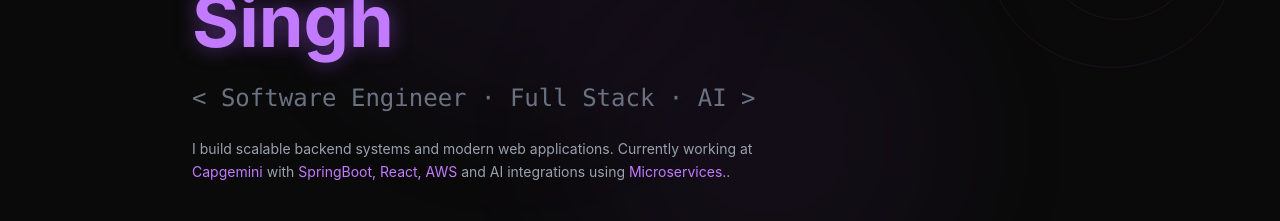
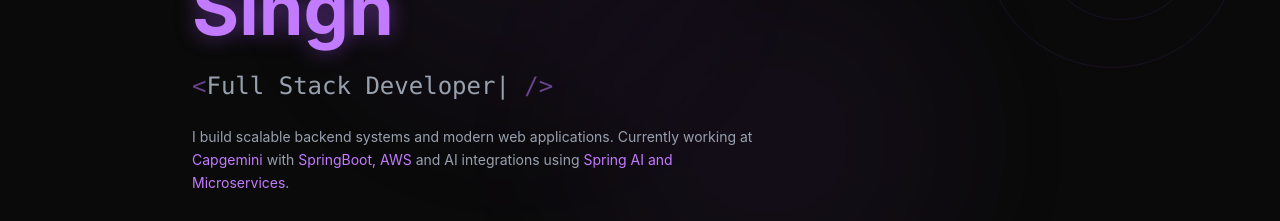
Before and after one commit to zoomgy/portfolio-frontend, a React (Vite) app: page / in a window 1280 px wide. Shown: the part 268-489 px from the top of the page. Built offline with nearby package versions, Linux system fonts and the light colour scheme; no server answers.

Commit message:
Updated Functionality

```diff
--- a/package.json
+++ b/package.json
@@ -16,8 +16,10 @@
     "lucide-react": "^1.14.0",
     "react": "^19.2.5",
     "react-dom": "^19.2.5",
+    "react-ga4": "^3.0.1",
     "react-router-dom": "^7.15.0",
     "react-scroll": "^1.9.3",
+    "react-type-animation": "^3.2.0",
     "tailwindcss": "^4.2.4"
   },
   "devDependencies": {
--- a/src/App.jsx
+++ b/src/App.jsx
@@ -9,8 +9,14 @@
 import Login from './admin/Login'
 import Dashboard from './admin/Dashboard'
 import ProtectedRoute from './admin/ProtectedRoute'
+import { useEffect } from 'react'
+import { initGA,trackPageView } from './analytics'
 
 function Portfolio() {
+    useEffect(() => {
+    initGA()
+    trackPageView(window.location.pathname)
+    }, [])
   return (
     <main className="bg-[#0a0a0a] text-white min-h-screen relative overflow-hidden">
       <div className="fixed top-0 left-1/4 w-96 h-96 bg-purple-500/5 rounded-full blur-3xl pointer-events-none" />
--- /dev/null
+++ b/src/analytics.js
@@ -0,0 +1,9 @@
+import ReactGA from 'react-ga4'
+
+export const initGA = () => {
+  ReactGA.initialize('G-G77DNBHF5F') // replace with your ID
+}
+
+export const trackPageView = (path) => {
+  ReactGA.send({ hitType: 'pageview', page: path })
+}
--- a/src/components/Hero.jsx
+++ b/src/components/Hero.jsx
@@ -1,13 +1,11 @@
 import { motion } from 'framer-motion'
 import { Link } from 'react-scroll'
-
-const roles = ['Software Engineer', 'Full Stack Developer', 'AI Enthusiast']
+import { TypeAnimation } from 'react-type-animation'
 
 export default function Hero() {
   return (
     <section id="hero" className="min-h-screen flex items-center justify-center px-6 relative">
 
-      {/* top right decoration */}
       <div className="absolute top-20 right-10 w-64 h-64 border border-purple-500/10 rounded-full" />
       <div className="absolute top-32 right-20 w-40 h-40 border border-purple-500/10 rounded-full" />
 
@@ -33,14 +31,33 @@
           <span className="text-purple-400">Singh</span>
         </motion.h1>
 
-        <motion.h2
+        <motion.div
           initial={{ opacity: 0, y: 20 }}
           animate={{ opacity: 1, y: 0 }}
           transition={{ duration: 0.5, delay: 0.4 }}
-          className="text-xl md:text-2xl font-mono text-gray-500 mb-6"
+          className="text-xl md:text-2xl font-mono text-gray-500 mb-6 h-8"
         >
-          &lt; Software Engineer · Full Stack · AI &gt;
-        </motion.h2>
+          <span className="text-purple-400/50">&lt;</span>
+          <TypeAnimation
+            sequence={[
+              'Software Engineer',
+              2000,
+              'Full Stack Developer',
+              2000,
+              'AI Enthusiast',
+              2000,
+              'Spring Boot Developer',
+              2000,
+              'React Developer',
+              2000,
+            ]}
+            wrapper="span"
+            speed={50}
+            repeat={Infinity}
+            className="text-gray-400"
+          />
+          <span className="text-purple-400/50"> /&gt;</span>
+        </motion.div>
 
         <motion.p
           initial={{ opacity: 0, y: 20 }}
@@ -50,8 +67,8 @@
         >
           I build scalable backend systems and modern web applications.
           Currently working at <span className="text-purple-400">Capgemini</span> with{' '}
-          <span className="text-purple-400">SpringBoot, React, AWS</span> and AI integrations
-          using <span className="text-purple-400">Microservices.</span>.
+          <span className="text-purple-400">SpringBoot, AWS</span> and AI integrations
+          using <span className="text-purple-400">Spring AI and Microservices</span>.
         </motion.p>
 
         <motion.div
@@ -81,7 +98,6 @@
           </Link>
         </motion.div>
 
-        {/* stats row */}
         <motion.div
           initial={{ opacity: 0 }}
           animate={{ opacity: 1 }}
```
Also changed, not shown: 1 other file (tests, documents, lock files or other folders).
